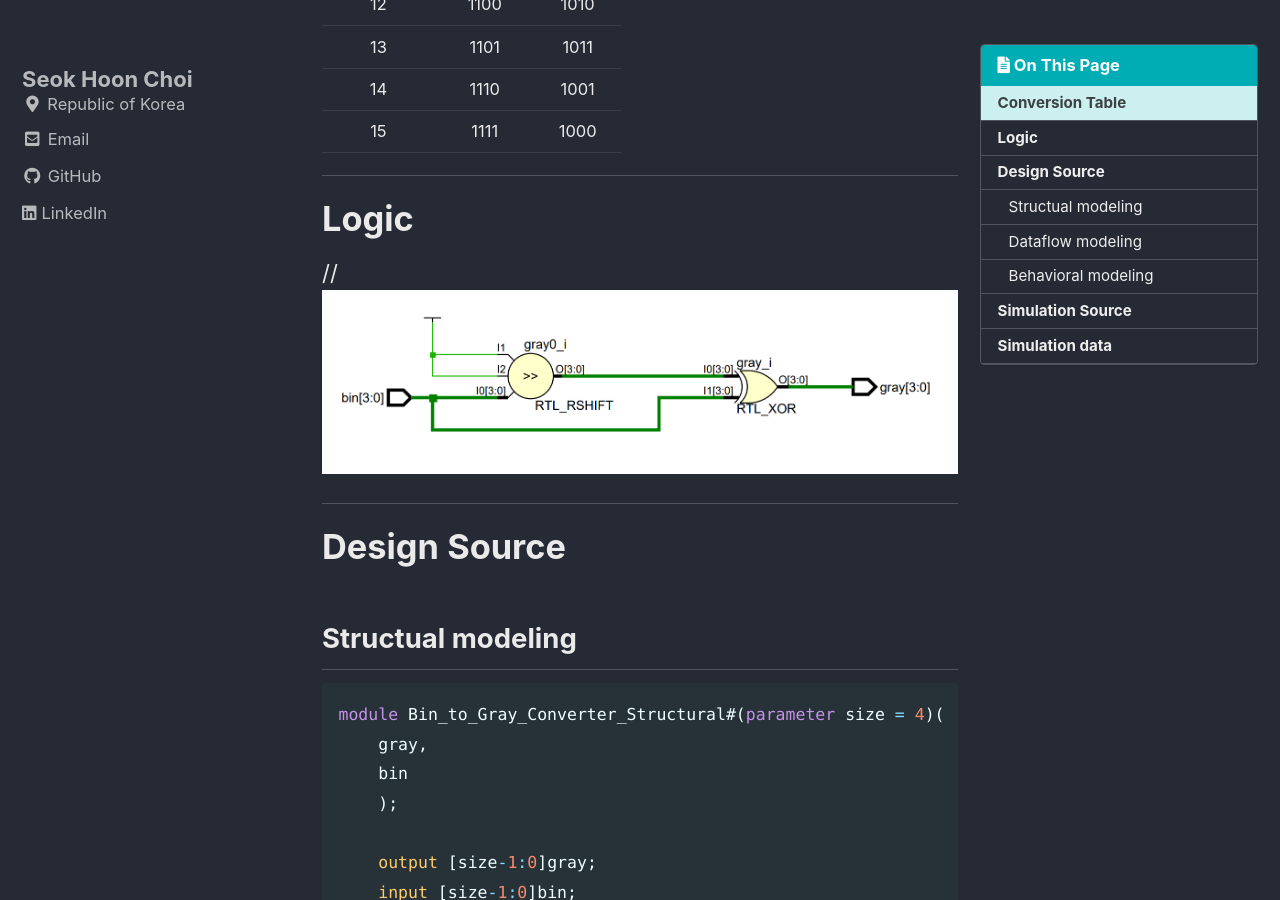
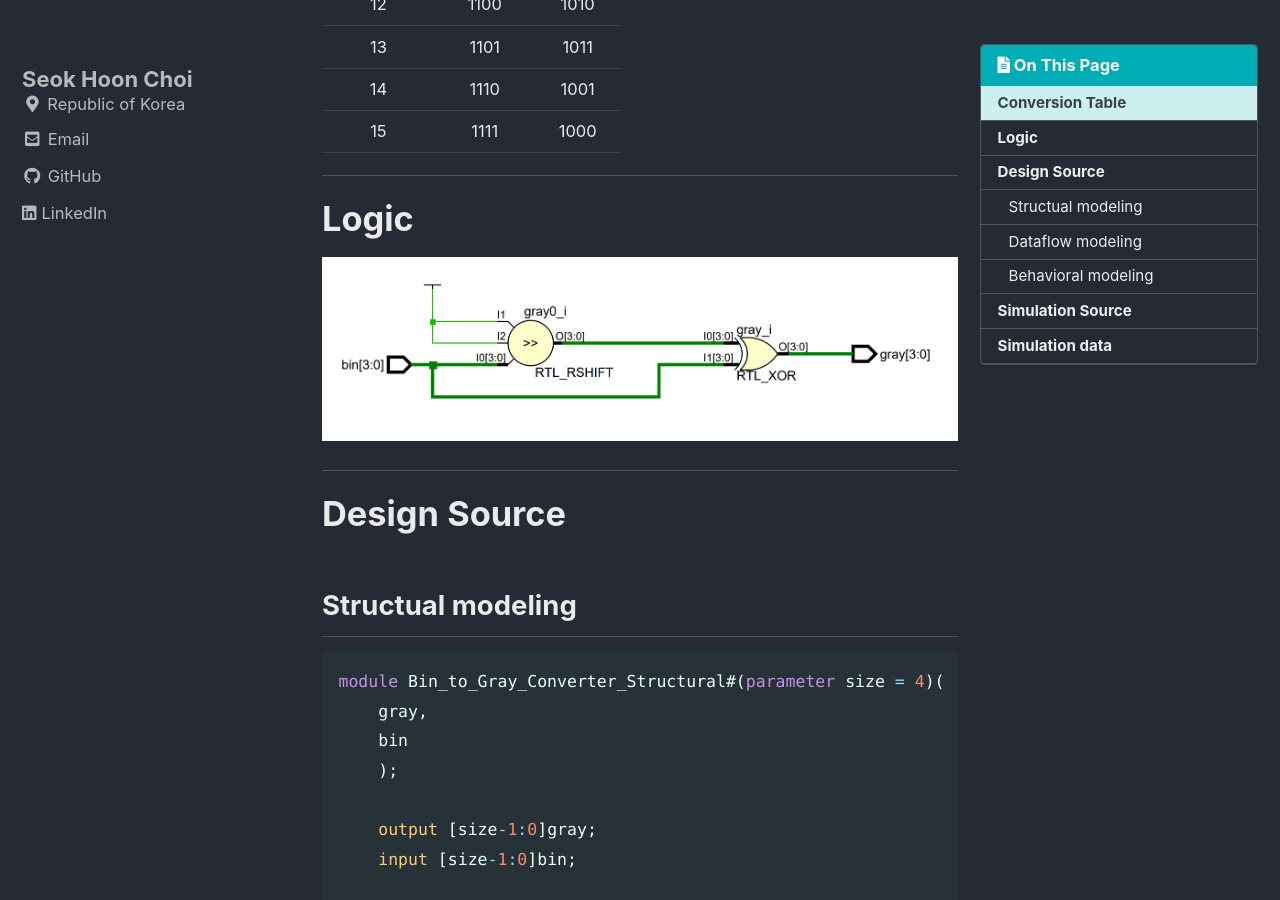
Before and after one commit to void7920/void7920.github.io, a Jekyll site: the page built from _posts/2022-03-01-Bin_Gray_Converter.md, in a window 1280 px wide and 900 px high, scrolled down 825 px. Built offline with Jekyll 4.4.1, drawn with Linux system fonts in a browser that asks for light colours; cached includes are drawn as plain includes.

Commit message:
Update files

```diff
--- a/_posts/2022-03-01-Bin_Gray_Converter.md
+++ b/_posts/2022-03-01-Bin_Gray_Converter.md
@@ -39,7 +39,7 @@ last_modified_at: 2022-03-01
 
 # Logic
 
-// ![B2G](/images/2022-03-01-B2G/logic.png)
+![B2G](/images/2022-03-01-B2G/logic.png)
 
 ---
 
@@ -140,4 +140,4 @@ endmodule
 
 # Simulation data
 
-// ![Tb_B2G](/images/2022-03-01-B2G/tb.png)
+![Tb_B2G](/images/2022-03-01-B2G/tb.png)
```
